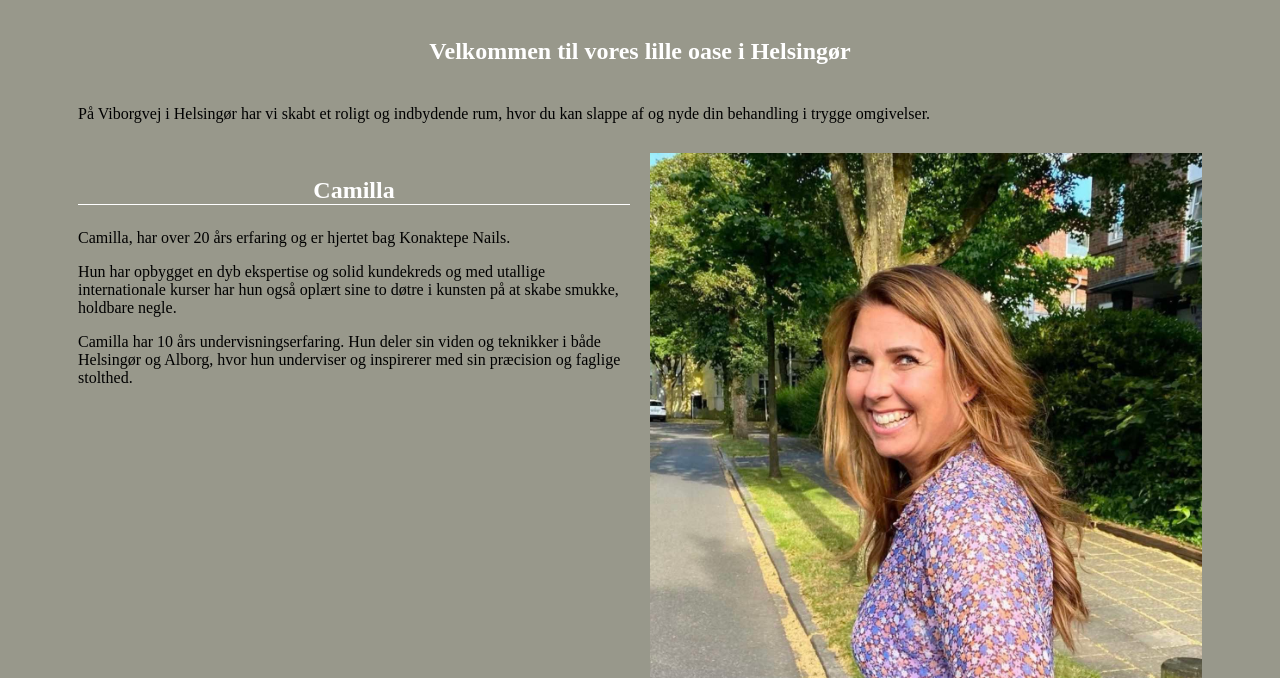
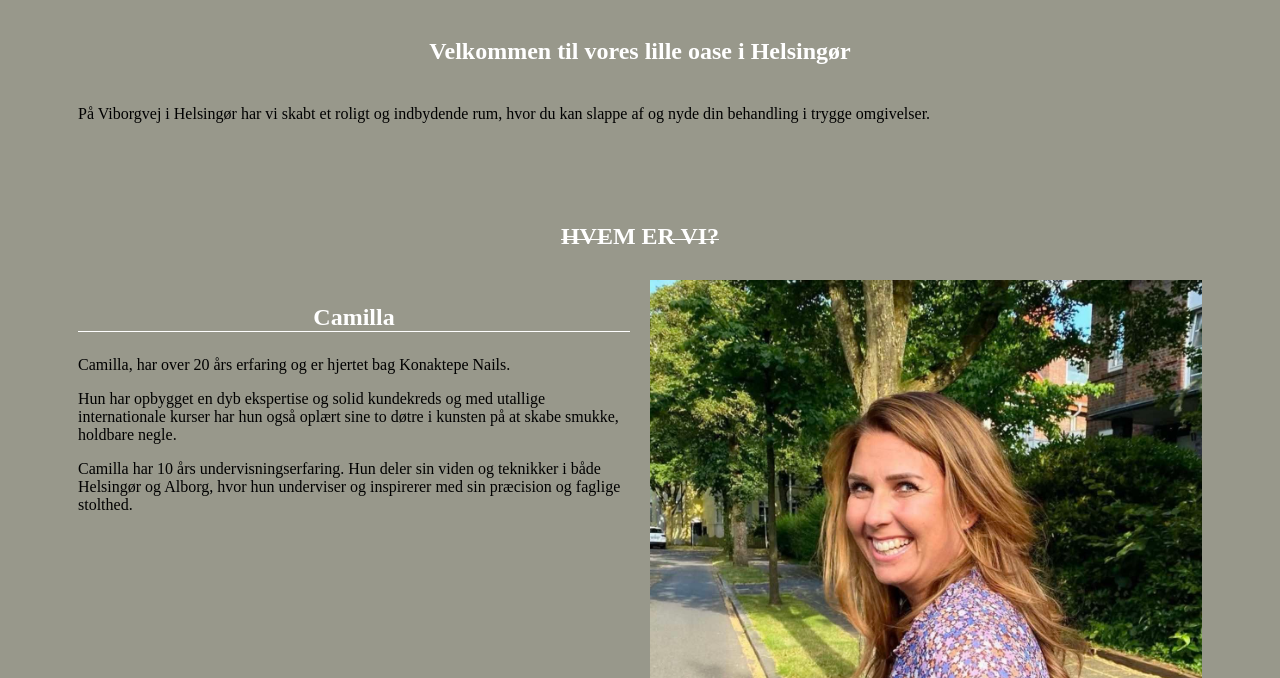
Before and after one commit to emra0005/Konaktepe-Nails, a plain HTML site: page omos.html in a window 1280 px wide. Shown: the part 122-800 px from the top of the page. Drawn offline with Linux system fonts and the light colour scheme.

Commit message:
Tilføjer hvem er vi

```diff
--- a/omos.html
+++ b/omos.html
@@ -41,6 +41,7 @@
         På Viborgvej i Helsingør har vi skabt et roligt og indbydende rum, hvor
         du kan slappe af og nyde din behandling i trygge omgivelser.
       </p>
+      <h2>HVEM ER VI?</h2>
     </section>
 
     <section class="grid_1-1">
```
